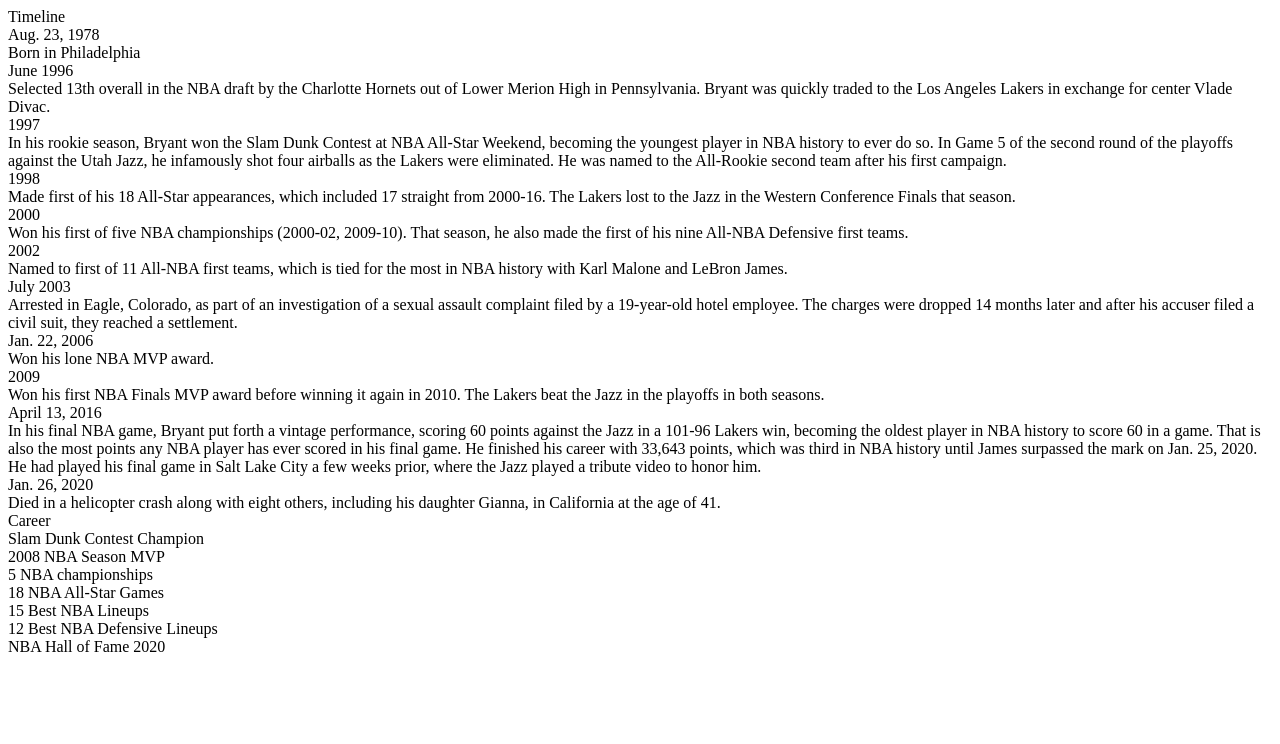
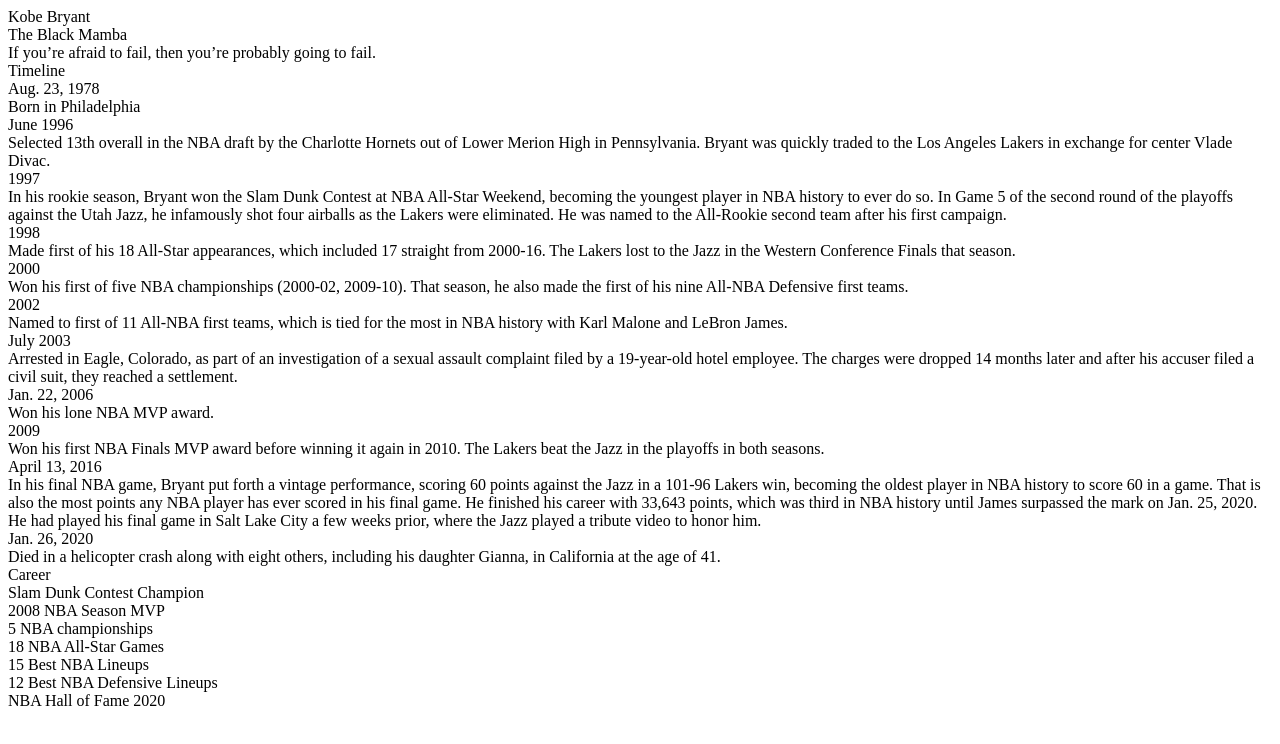
Before and after one commit to HuiChihWang/WebBeginnerProject, a plain HTML site: page beginner_project/tribute_page/index.html in a window 1280 px wide. Drawn offline with Linux system fonts and the light colour scheme.

Commit message:
add title

```diff
--- a/beginner_project/tribute_page/index.html
+++ b/beginner_project/tribute_page/index.html
@@ -6,6 +6,10 @@
     <title>Kobe Bryant</title>
   </head>
   <body>
+    <div>Kobe Bryant</div>
+    <div>The Black Mamba</div>
+    <div></div>
+    <div>If you’re afraid to fail, then you’re probably going to fail.</div>
     <div>
       <div>Timeline</div>
       <div>Aug. 23, 1978</div>
@@ -72,7 +76,6 @@
       </div>
     </div>
 
-
     <div>
       <div>Career</div>
       <div>Slam Dunk Contest Champion</div>
```
Lines whose indentation alone changed are shown as unchanged.
